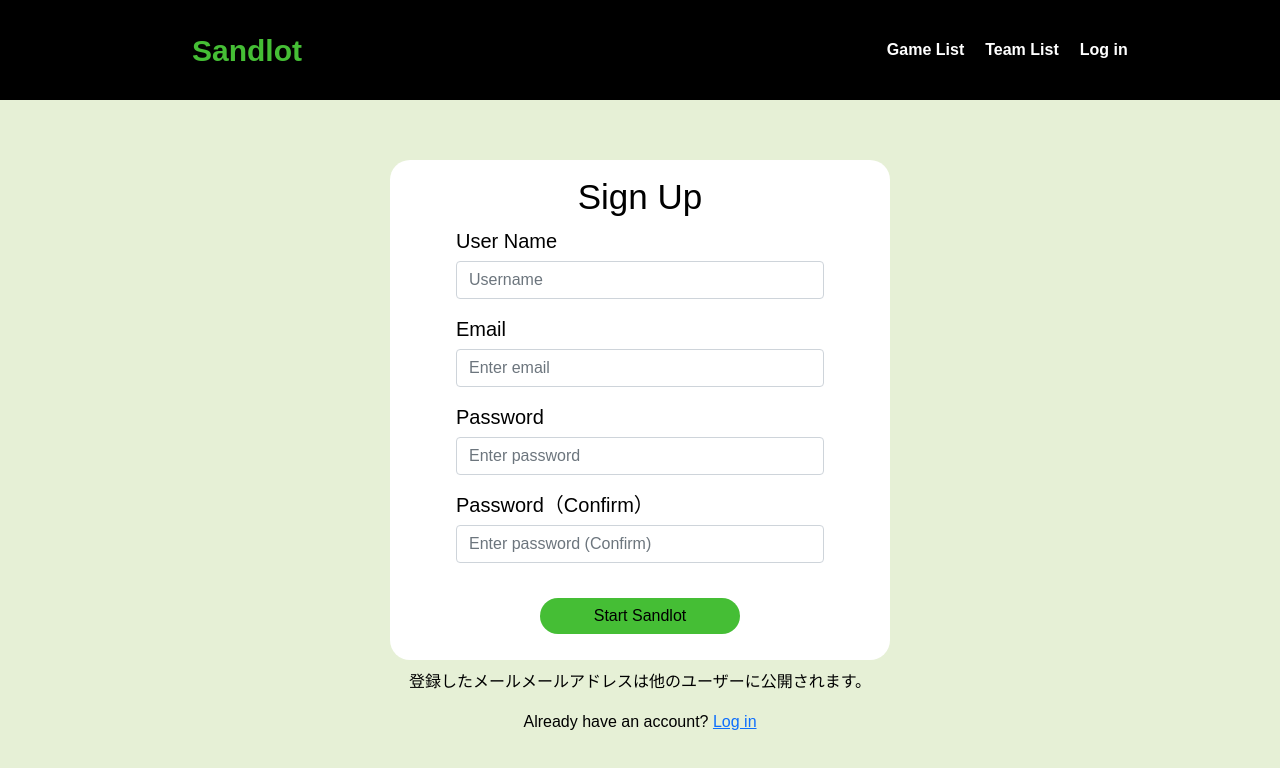
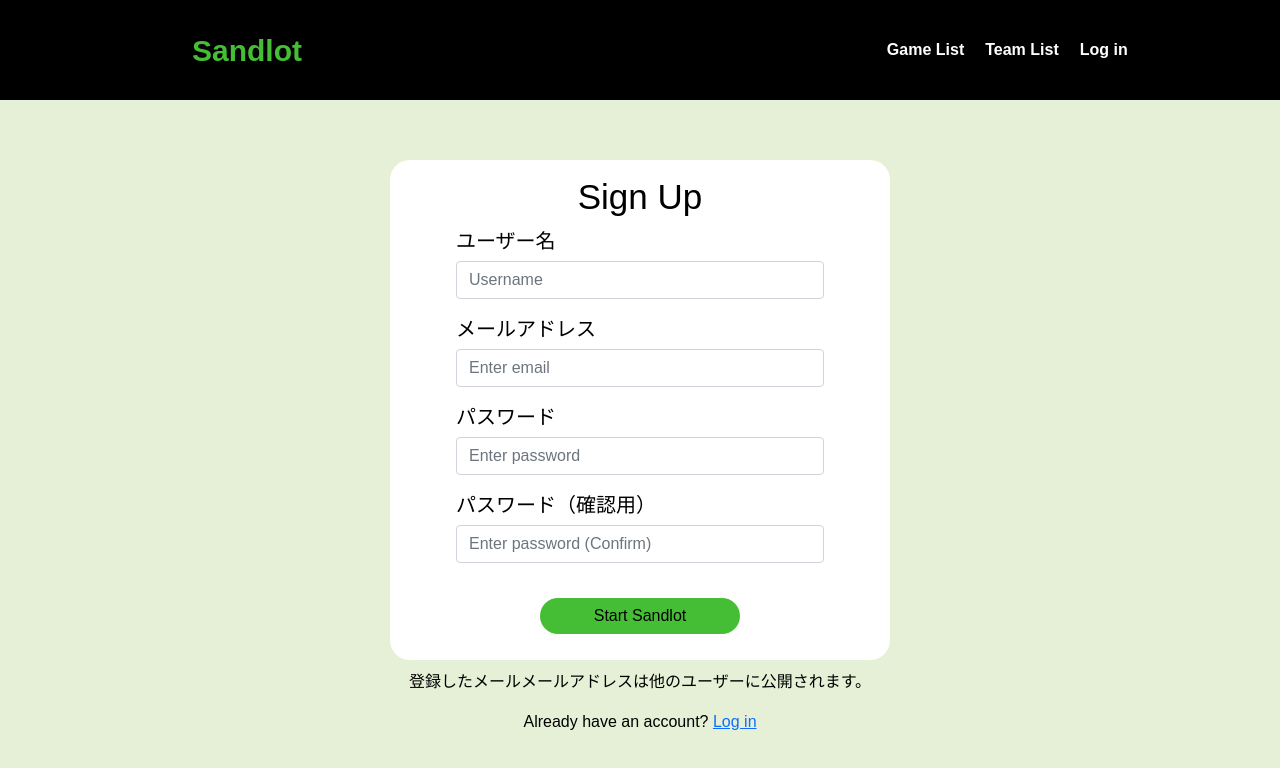
Before and after one commit to kaheiseki/sandlot, a React (Create React App) app: page /signup in a window 1280 px wide. Shown: the top 768 px of the page. Built offline with nearby package versions, Linux system fonts and the light colour scheme; no server answers.

Commit message:
add email to modal

```diff
--- a/src/pages/login/login.js
+++ b/src/pages/login/login.js
@@ -48,19 +48,19 @@ export const Login = () => {
             Login
           </Card.Title>
           <div className='form-group'>
-            <label>Email address</label>
+            <label>メールアドレス</label>
             <input type="email" className='form-control' placeholder="Enter email" value={email} onChange={(e)=>inputEmail(e)}/>
           </div>
 
           <div className='form-group'>
-              <label>Password</label>
+              <label>パスワード</label>
               <input type="password" className='form-control' placeholder="Enter password" value={password} onChange={(e)=>inputPassword(e)}/>
           </div>
 
           <div className='form-group'>
             <div className='custom-control custom-checkbox'>
-              <input type="checkbox" className='custom-control-input' id="customCheck1"/>
-              <label className="custom-control-label" htmlFor="customCheck1">Remember me</label>
+              {/* <input type="checkbox" className='custom-control-input' id="customCheck1"/>
+              <label className="custom-control-label" htmlFor="customCheck1">Remember me</label> */}
               {/* Remember meの実装はまだ */}
             </div>
           </div>
--- a/src/pages/signup/signup.js
+++ b/src/pages/signup/signup.js
@@ -71,7 +71,7 @@ export const SignUp = () => {
               Sign Up
             </Card.Title>
             <div className='form-group'>
-              <label>User Name</label>
+              <label>ユーザー名</label>
               <input
                 className='form-control'
                 placeholder="Username"
@@ -81,7 +81,7 @@ export const SignUp = () => {
             </div>
 
             <div className='form-group'>
-              <label>Email</label>
+              <label>メールアドレス</label>
               <input
                 type="email"
                 className='form-control'
@@ -92,7 +92,7 @@ export const SignUp = () => {
             </div>
 
             <div className='form-group'>
-                <label>Password</label>
+                <label>パスワード</label>
                 <input
                   type="password"
                   className='form-control'
@@ -103,7 +103,7 @@ export const SignUp = () => {
             </div>
 
           <div className='form-group'>
-              <label>Password（Confirm）</label>
+              <label>パスワード（確認用）</label>
               <input type="password" className='form-control' placeholder="Enter password (Confirm)" value={confirmPassword} onChange={inputConfirmPassword}/>
           </div>
           <form>
```
